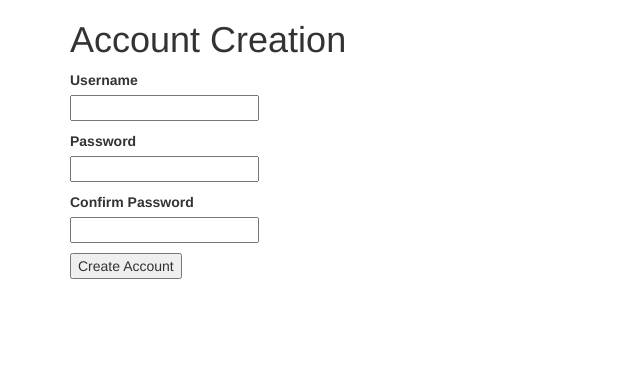
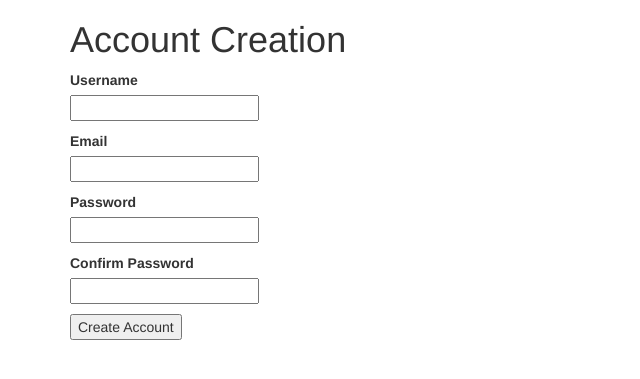
Before and after one commit to WSU-4110/Able, a Flask app: template app/templates/account-creation.html in a window 1280 px wide. Shown: the top 379 px of the page, without its empty margins (0-640 px from the left). Run offline with Flask 2, Linux system fonts and the light colour scheme; the template is opened without the code that fills it: values that come from a table or form of the project are taken from there, others are empty; some libraries are stand-ins or nearby versions.

Commit message:
Changing a few things in HTML and routes. Added some DB functionality.

```diff
--- a/app/__init__.py
+++ b/app/__init__.py
@@ -8,11 +8,15 @@ import os
 
 # Setting up SQLite to work
 basedir = os.path.abspath(os.path.dirname(__file__))
+# Instantiating Flask
 app = Flask(__name__)
+# Bootstrap CSS
 Bootstrap(app)
 # technically we should separate this out, but for a class project it doesn't matter
 app.config['SECRET_KEY'] = 'how-many-penguins-exist-in-michigan'
-app.config['SQLALCHEMY_DATABASE_URI'] = os.environ.get('DATABASE_URL') or 'sqlite:///' + os.path.join(basedir, 'able.db')
+# On two lines to follow PEP8 standards
+app.config['SQLALCHEMY_DATABASE_URI'] = os.environ.get('DATABASE_URL') or \
+                                        'sqlite:///' + os.path.join(basedir, 'able.db')
 app.config['SQLALCHEMY_TRACK_MODIFICATIONS'] = False
 db = SQLAlchemy(app)
 migrate = Migrate(app, db)
--- a/app/forms.py
+++ b/app/forms.py
@@ -1,12 +1,23 @@
 # This will hold any and all form templates
 from flask_wtf import FlaskForm
 from wtforms import StringField, PasswordField, SubmitField
-from wtforms.validators import DataRequired, EqualTo
+from wtforms.validators import DataRequired, EqualTo, ValidationError
+from app.models import User
 
 
 class AccountCreation(FlaskForm):
     username = StringField('Username', validators=[DataRequired()])
-    email = StringField('Password', validators=[DataRequired()])
+    email = StringField('Email', validators=[DataRequired()])
     password = PasswordField('Password', validators=[DataRequired()])
     password2 = PasswordField('Confirm Password', validators=[DataRequired(), EqualTo('password')])
     submit = SubmitField('Create Account')
+
+    def validate_username(self, username):
+        user = User.query.filter_by(username=username.data).first()
+        if user is not None:
+            raise ValidationError('Please use a different username.')
+
+    def validate_email(self, email):
+        user = User.query.filter_by(email=email.data).first()
+        if user is not None:
+            raise ValidationError('Please use a different email address.')
--- a/app/routes.py
+++ b/app/routes.py
@@ -1,13 +1,26 @@
 # This will hold most of the logic for the pages in the app
-from app import app
-from flask import render_template
+from app import app, db
+from flask import render_template, redirect, url_for
+from app.models import User
 from app.forms import AccountCreation
 
 # Root directory route. This will always be the first page to load.
 @app.route('/')
 def main_page():
     # Telling it what to render out. When it gets more complex, we will be passing HTML templates within these functions
+    return render_template('main.html')
+
+
+# Account creation page route
+@app.route('/register', methods=['GET', 'POST'])
+def registration():
     account_creation = AccountCreation()
+    if account_creation.validate_on_submit():
+        user = User(username=account_creation.username.data, email=account_creation.email.data)
+        user.set_password(account_creation.password.data)
+        db.session.add(user)
+        db.session.commit()
+        return redirect(url_for('/'))
     return render_template('account-creation.html', form=account_creation)
 
 
--- a/app/templates/account-creation.html
+++ b/app/templates/account-creation.html
@@ -6,14 +6,13 @@
             Account Creation
         </h1>
         <form>
-            <!--
-            This tag/field protects against CSRF attacks and is part of best practices
-            Our app won't be on the web or exposed to it, but it's a good and simple habit to include it
-             -->
-            {{form.hidden_tag()}}
             <p>
                 {{form.username.label}}<br>
                 {{form.username}}
+            </p>
+            <p>
+                {{ form.email.label }}<br>
+                {{ form.email }}
             </p>
             <p>
                 {{form.password.label}}<br>
```
Also changed, not shown: app/models.py (+7 -0 lines), README.md.
